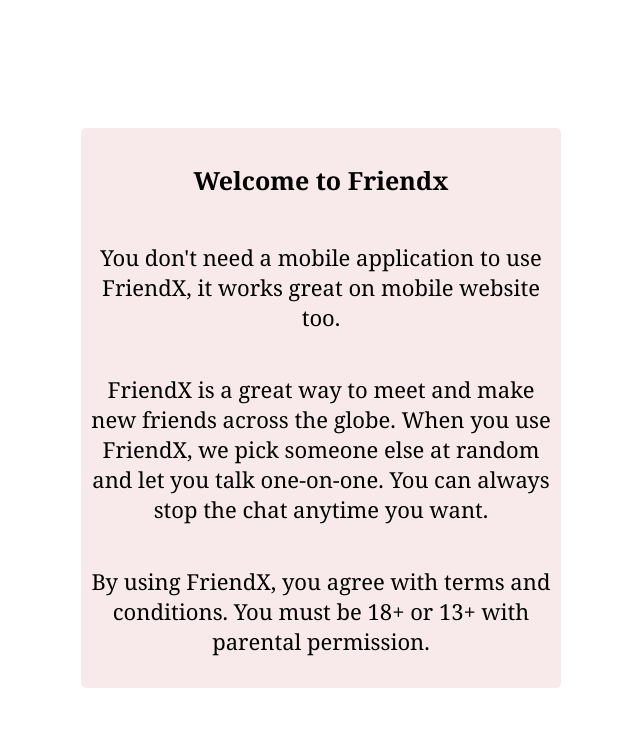
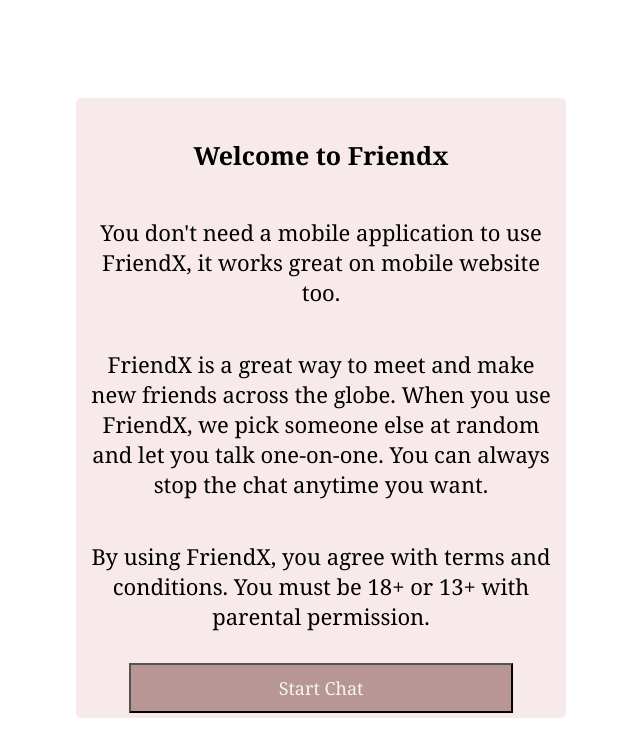
Before and after one commit to Ash-2k3/Chaggle, an Angular app in the folder chaggle-frontend/: page / in a window 1280 px wide. Shown: the top 756 px of the page, without its empty margins (319-959 px from the left). Built offline with nearby package versions, Linux system fonts and the light colour scheme; no server answers.

Commit message:
First release home page component design completed

```diff
--- a/chaggle-frontend/src/app/home/home.component.html
+++ b/chaggle-frontend/src/app/home/home.component.html
@@ -12,6 +12,9 @@
                                  You must be 18+ or 13+ with parental permission.
                                  </p>
            </div>
+           <button class="action-start-chat">
+                      Start Chat
+           </button>
 </div>
 
 <style>
@@ -20,6 +23,7 @@
            background: rgb(248, 234, 234);
            border-radius: 5px;
            width: 30rem !important;
+           padding: 5px;
 }
 
 p, h3 {
@@ -32,4 +36,13 @@
            font-size: 25px;
 }
 
+.action-start-chat {
+           width: 80%;
+           padding: 11px;
+           background-color: rgb(184, 150, 150);
+           font-family: Georgia, 'Times New Roman', Times, serif;
+           font-size: 18px;
+           color: whitesmoke;
+}
+
 </style>
```
